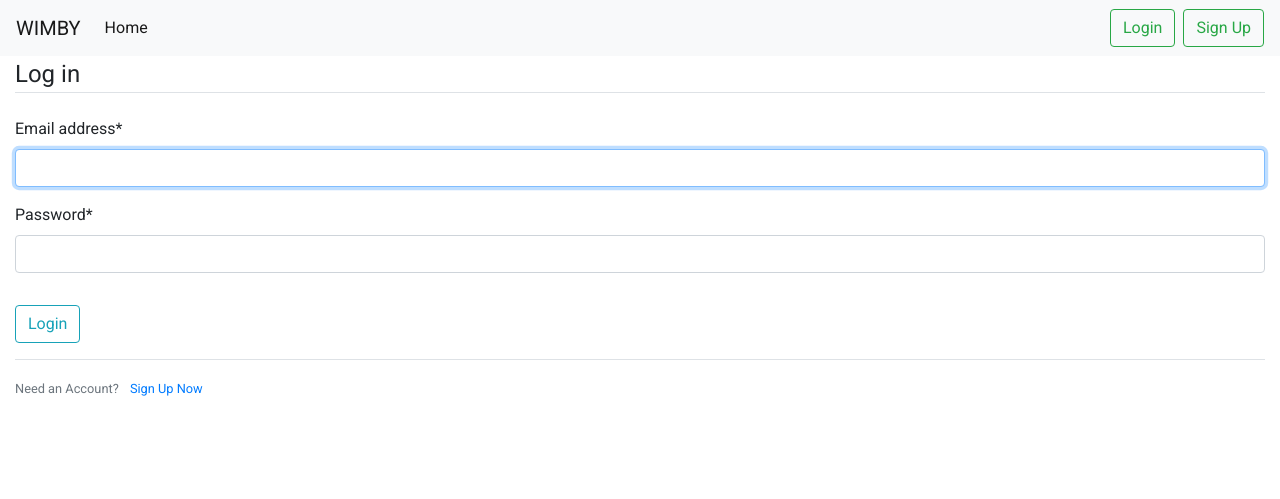
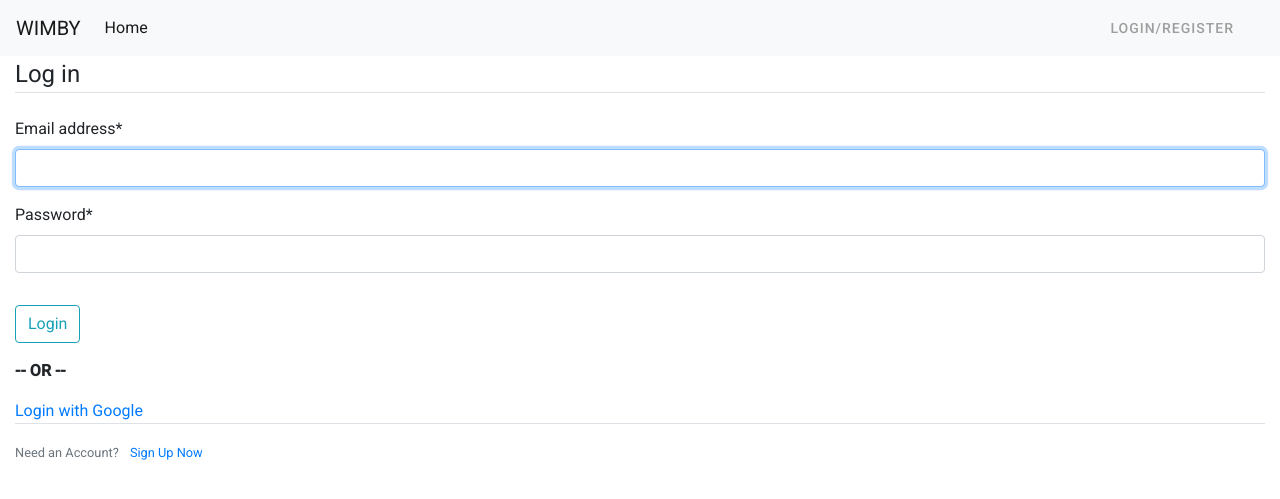
Before and after one commit to bglynch/planning-finder, a Django app: page /login/ in a window 1280 px wide. Shown: the top 499 px of the page. Run offline with Django 3.2, Linux system fonts and the light colour scheme; some libraries are stand-ins or nearby versions.

Commit message:
frontend/use login page as route to register new account

```diff
--- a/home/templates/home/base.html
+++ b/home/templates/home/base.html
@@ -50,8 +50,7 @@
             <a class="btn btn-outline-success mr-sm-2 my-2 my-sm-0" href="{% url 'profile' %}">Profile</a>
 
             {% else %}
-            <a class="btn btn-outline-success mr-sm-2 my-2 my-sm-0" href="{% url 'login' %}">Login</a>
-            <a class="btn btn-outline-success my-2 my-sm-0" href="{% url 'register' %}">Sign Up</a>
+            <a class="login-register" href="{% url 'login' %}">LOGIN/REGISTER</a>
             {% endif %}
         </form>
     </div>
--- a/planning_finder/urls.py
+++ b/planning_finder/urls.py
@@ -18,7 +18,6 @@ from django.contrib.auth import views as auth_views
 from django.urls import path, include
 from home.views import get_home
 from users import views as user_views
-from django.views.generic import TemplateView
 
 
 urlpatterns = [
--- a/static/css/style.css
+++ b/static/css/style.css
@@ -50,3 +50,12 @@ body{
 .bring-to-front{
     z-index: 1000;
 }
+
+.login-register{
+    color: rgb(158, 158, 158);
+    font-weight: 500;
+    font-size: 14px;
+    margin-right: 30px;
+    cursor: pointer;
+    letter-spacing: 1px;
+   }
--- a/users/templates/users/login.html
+++ b/users/templates/users/login.html
@@ -1,5 +1,6 @@
 {% extends "home/base.html" %}
 {% load crispy_forms_tags %}
+{% load socialaccount %}
 {% block content %}
     <div class="content-section">
         <form method="POST">
@@ -12,6 +13,9 @@
                 <button class="btn btn-outline-info" type="submit">Login</button>
             </div>
         </form>
+
+        <p><strong>-- OR --</strong></p>
+        <a href="{% provider_login_url 'google' %}">Login with Google</a>
         <div class="border-top pt-3">
             <small class="text-muted">
                 Need an Account? <a href="{% url 'register' %}" class="ml-2">Sign Up Now</a>
```
